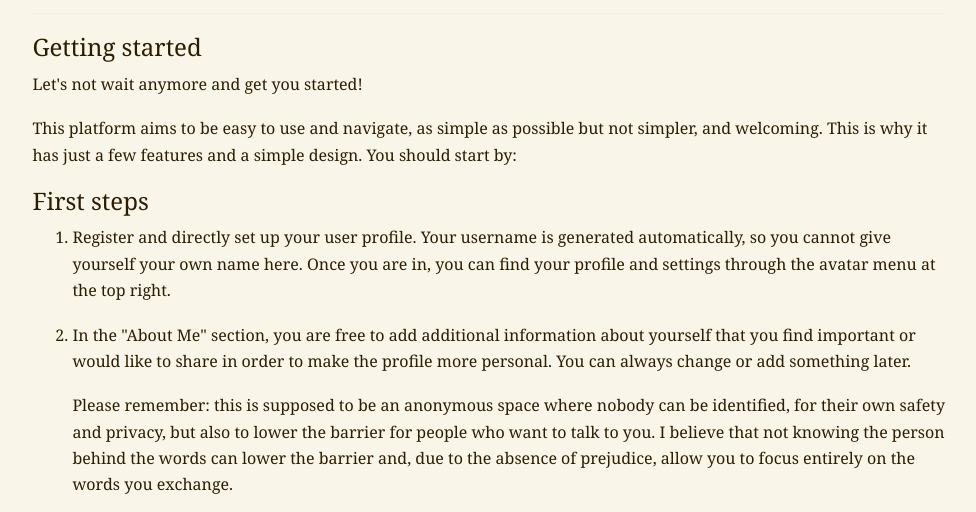
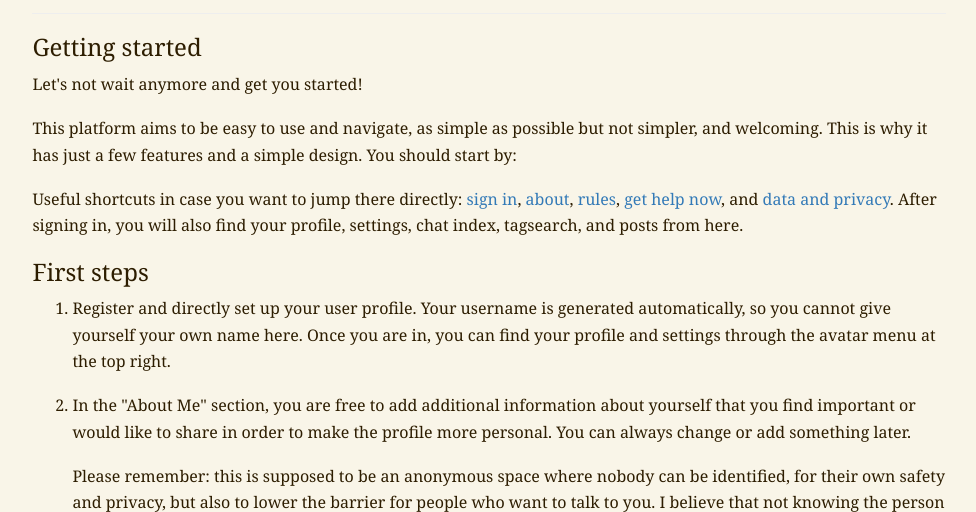
Before and after one commit to lreim/Commonroom-Website, a Flask app: page /onboarding in a window 1280 px wide. Shown: the part 189-701 px from the top of the page, without its empty margins (151-1127 px from the left). Run offline with Flask 3, Linux system fonts and the light colour scheme; some libraries are stand-ins or nearby versions.

Commit message:
links auf onboarding auch für nicht eingeloggte user

```diff
--- a/app/templates/onboarding.html
+++ b/app/templates/onboarding.html
@@ -17,16 +17,23 @@
     This is why it has just a few features and a simple design.
     You should start by:
   </p>
-  {% if current_user.is_authenticated %}
   <p>
     Useful shortcuts in case you want to jump there directly:
+    {% if current_user.is_authenticated %}
     <a href="{{ url_for('main.user', username=current_user.username) }}">your profile</a>,
     <a href="{{ url_for('main.settings') }}">settings</a>,
     <a href="{{ url_for('chat.index') }}">chat index</a>,
     <a href="{{ url_for('main.tag_search') }}">tagsearch</a>,
     and <a href="{{ url_for('main.post') }}">posts</a>.
+    {% else %}
+    <a href="{{ url_for('auth.login') }}">sign in</a>,
+    <a href="{{ url_for('main.about') }}">about</a>,
+    <a href="{{ url_for('main.rules') }}">rules</a>,
+    <a href="{{ url_for('main.get_help_now') }}">get help now</a>,
+    and <a href="{{ url_for('main.data_and_privacy') }}">data and privacy</a>.
+    After signing in, you will also find your profile, settings, chat index, tagsearch, and posts from here.
+    {% endif %}
   </p>
-  {% endif %}
 
   <h3>First steps</h3>
   <ol>
```
